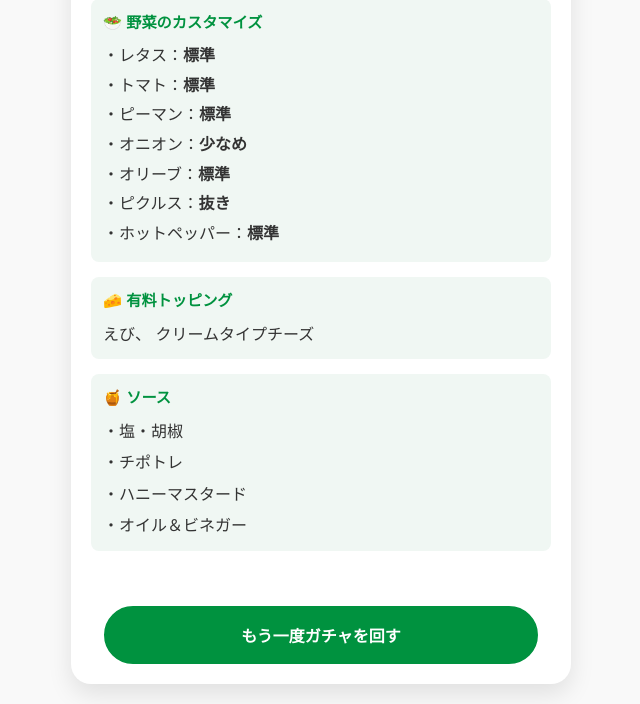
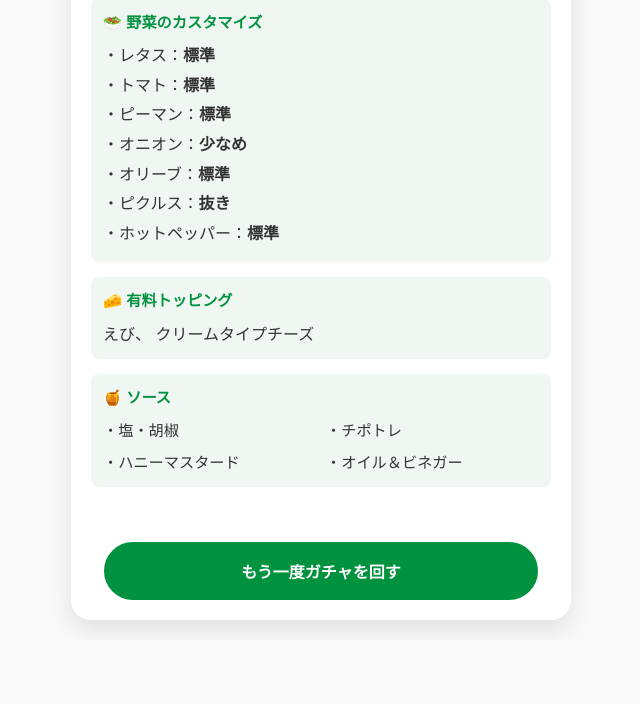
Before and after one commit to iam-suco/subway-gacha, a Flask app: page / in a window 1280 px wide. Shown: the part 593-1297 px from the top of the page, without its empty margins (319-959 px from the left). After the commit the page ends 1223 px from the top, so only its background shows below. Run offline with Flask 3, Linux system fonts and the light colour scheme.

Commit message:
Update index.html

```diff
--- a/templates/index.html
+++ b/templates/index.html
@@ -19,14 +19,9 @@
       background: #f0f7f3;
       border-radius: 8px;
       line-height: 1.6;
+      font-size: 1.0rem; /* 全項目共通のフォントサイズ */
     }
     .label { font-weight: bold; color: #00923f; display: block; margin-bottom: 8px; font-size: 0.95em; }
-
-    /* 全体の文字サイズを1.0remで統一 */
-    .display-text {
-      font-size: 1.0rem;
-      color: #333;
-    }
 
     /* 野菜：1行1項目 */
     .veggie-list div {
@@ -34,25 +29,16 @@
       white-space: nowrap;
     }
 
-    /* ソース：長い名前は1行を独占させ、かつ「入り切らなければ縮小」させる */
+    /* ソース：1行に最大2つ並べる設定 */
     .sauce-list {
-      display: flex;
-      flex-direction: column; /* 基本は1行1項目（縦並び）にすることで確実に1行を確保 */
-      gap: 6px;
+      display: grid;
+      grid-template-columns: repeat(2, 1fr); /* 2列に固定 */
+      gap: 8px 10px;
     }
     .sauce-list div {
       white-space: nowrap; /* 絶対に改行させない */
-      font-size: 1.0rem;
-      /* スマホの横幅が厳しい時に文字を少し詰める/小さくする設定 */
+      font-size: 0.95rem;   /* 2列にした際に枠内に収まりやすくするため、ごくわずかに調整 */
       overflow: hidden;
-      display: inline-block;
-      width: 100%;
-    }
-
-    /* 非常に長いソース名への個別対策（オイル&ビネガーなど） */
-    .sauce-item-long {
-      letter-spacing: -0.5px; /* 字間を少し詰める */
-      font-size: 0.85rem !important; /* 長い時だけ少し小さくして1行にねじ込む */
     }
 
     .btn { display: block; width: 80%; margin: 20px auto; padding: 15px; background: #00923f; color: white; text-decoration: none; border-radius: 30px; font-weight: bold; transition: 0.3s; border: 2px solid #00923f; text-align: center; }
@@ -69,30 +55,28 @@
 
       <div class="detail-item">
         <span class="label">🥪 パンと焼き加減</span>
-        <div class="display-text">{{ bread }}（{{ toast }}）</div>
+        <div>{{ bread }}（{{ toast }}）</div>
       </div>
 
       <div class="detail-item">
         <span class="label">🥗 野菜のカスタマイズ</span>
-        <div class="display-text">
-          <div class="veggie-list">
-            {% for veg, amt in veggies.items() %}
-            <div>・{{ veg }}：<strong>{{ amt }}</strong></div>
-            {% endfor %}
-          </div>
+        <div class="veggie-list">
+          {% for veg, amt in veggies.items() %}
+          <div>・{{ veg }}：<strong>{{ amt }}</strong></div>
+          {% endfor %}
         </div>
       </div>
 
       <div class="detail-item">
         <span class="label">🧀 有料トッピング</span>
-        <div class="display-text">{{ toppings|join('、 ') if toppings else 'なし' }}</div>
+        <div>{{ toppings|join('、 ') if toppings else 'なし' }}</div>
       </div>
 
       <div class="detail-item">
         <span class="label">🍯 ソース</span>
-        <div class="sauce-list display-text">
+        <div class="sauce-list">
           {% for sauce in sauces %}
-            <div class="{% if sauce|length > 8 %}sauce-item-long{% endif %}">・{{ sauce }}</div>
+            <div>・{{ sauce }}</div>
           {% endfor %}
         </div>
       </div>
```
